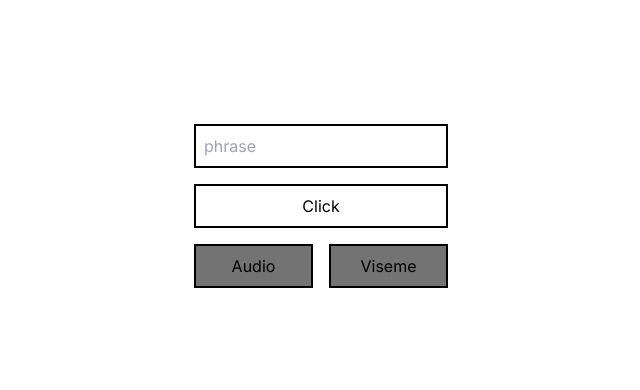
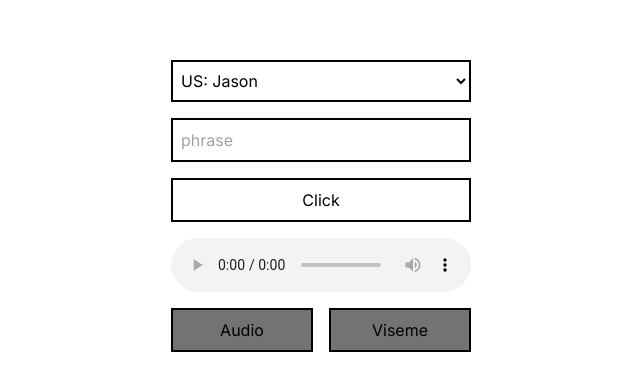
Before and after one commit to junotb/next-ms-speech-sdk, a Next.js app: page / in a window 1280 px wide. Shown: the part 194-584 px from the top of the page, without its empty margins (319-959 px from the left). Built offline with nearby package versions, Linux system fonts and the light colour scheme.

Commit message:
write azure tts services

```diff
--- a/src/app/globals.css
+++ b/src/app/globals.css
@@ -14,7 +14,10 @@
   }
 }
 
-body {
+html, body {
+  box-sizing: content-box;
+  margin: 0;
+  padding: 0;
   color: rgb(var(--foreground-rgb));
   background: rgb(var(--background-rgb));
 }
--- a/src/app/page.tsx
+++ b/src/app/page.tsx
@@ -6,9 +6,11 @@ import Script from "next/script";
 import { useRef } from "react";
 
 const Home = () => {
+  const refVoice = useRef<HTMLSelectElement>(null);
   const refPhrase = useRef<HTMLInputElement>(null);
   const refStartSpeakTextAsyncButton = useRef<HTMLButtonElement>(null);
-  const refAudio = useRef<HTMLAnchorElement>(null);
+  const refAudioTag = useRef<HTMLAudioElement>(null);
+  const refAudioFile = useRef<HTMLAnchorElement>(null);
   const refViseme = useRef<HTMLAnchorElement>(null);
 
   const SPEECH_KEY = process.env.SPEECH_KEY!;
@@ -18,7 +20,7 @@ const Home = () => {
     // SSML 작성
     const ssml = `
       <speak version='1.0' xml:lang='en-US'>
-        <voice xml:lang='en-US' xml:gender='Female' name='en-US-JennyNeural'>
+        <voice xml:lang='en-US' name='${refVoice.current!.value}'>
           ${refPhrase.current!.value}
         </voice>
       </speak>
@@ -76,17 +78,18 @@ const Home = () => {
     refStartSpeakTextAsyncButton.current!.disabled = false;
 
     if (audioCompleted) {
-      download(audioData, refAudio, 'audio/mp3', 'audio.mp3');
+      update_audio_src(audioData);
+      download(audioData, refAudioFile, 'audio/mp3', 'audio.mp3');
       download(JSON.stringify(visemes), refViseme, 'application/json', 'viseme.json');
     }
-  }
+  };
 
   const error_SynthesizingAudioCompleted = (error: any) => {
     // Subscription Key 필드 Disabled 종료
     refStartSpeakTextAsyncButton.current!.disabled = false;
 
     window.console.log(error);
-  }
+  };
 
   const tts_rest_deprecated = async () => {
     const ssml = `
@@ -98,8 +101,12 @@ const Home = () => {
     `
 
     const data = await speech_to_text_rest(SPEECH_KEY, SPEECH_REGION, ssml, "test.mp3");
-    download(data, refAudio, "audio/mp3", "audio.mp3");
-  }
+    download(data, refAudioFile, "audio/mp3", "audio.mp3");
+  };
+
+  const update_audio_src = (data: any) => {
+    refAudioTag.current!.src = window.URL.createObjectURL(new Blob([data], { type: "audio/mp3" }));
+  };
 
   const download = (data: any, ref: React.RefObject<HTMLAnchorElement>, filetype: string, filename: string) => {
     ref.current!.href = window.URL.createObjectURL(new Blob([data], { type: filetype }));
@@ -111,6 +118,15 @@ const Home = () => {
   return (
     <main className="flex flex-col justify-center items-center min-h-screen">
       <div className="flex flex-col justify-center items-center gap-4">
+        <select
+          ref={refVoice}
+          className="w-full px-1 py-2 bg-transparent border-2 border-black dark:border-white"
+        >
+          <option className="p-2 bg-white dark:bg-black" value="en-US-JasonNeural">US: Jason</option>
+          <option className="p-2 bg-white dark:bg-black" value="en-US-CoraNeural">US: Cora</option>
+          <option className="p-2 bg-white dark:bg-black" value="en-GB-RyanNeural">UK: Ryan</option>
+          <option className="p-2 bg-white dark:bg-black" value="en-GB-AbbiNeural">UK: Abbi</option>
+        </select>
         <input
           ref={refPhrase}
           placeholder="phrase"
@@ -121,9 +137,13 @@ const Home = () => {
           className="w-full p-2 bg-transparent border-2 border-black dark:border-white"
           onClick={tts}
         >Click</button>
+        <audio
+          ref={refAudioTag}
+          controls
+        ></audio>
         <div className="flex w-full gap-4">
           <a
-            ref={refAudio}
+            ref={refAudioFile}
             className="w-full p-2 border-2 border-black dark:border-white text-center bg-neutral-500"
           >Audio</a>
           <a
```
